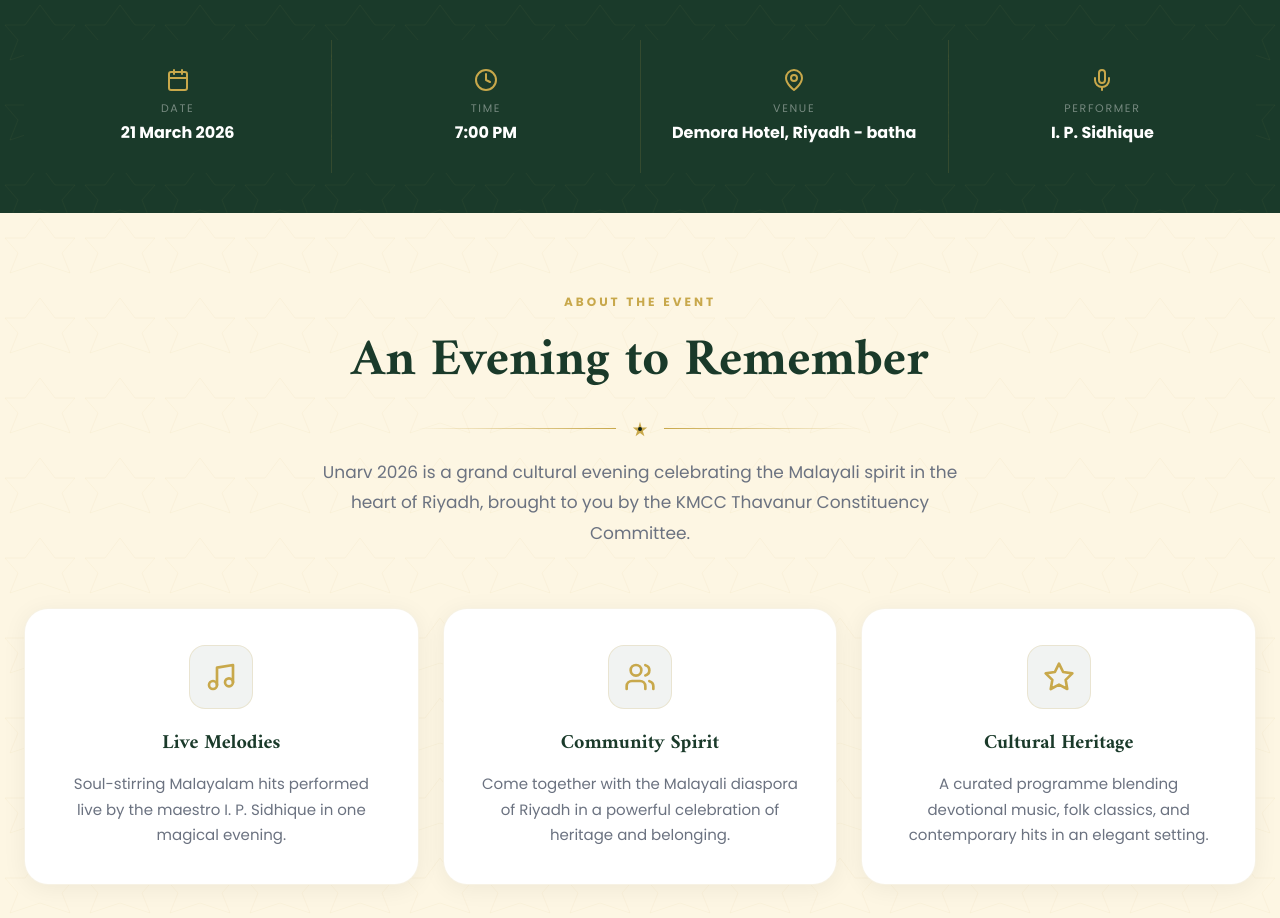
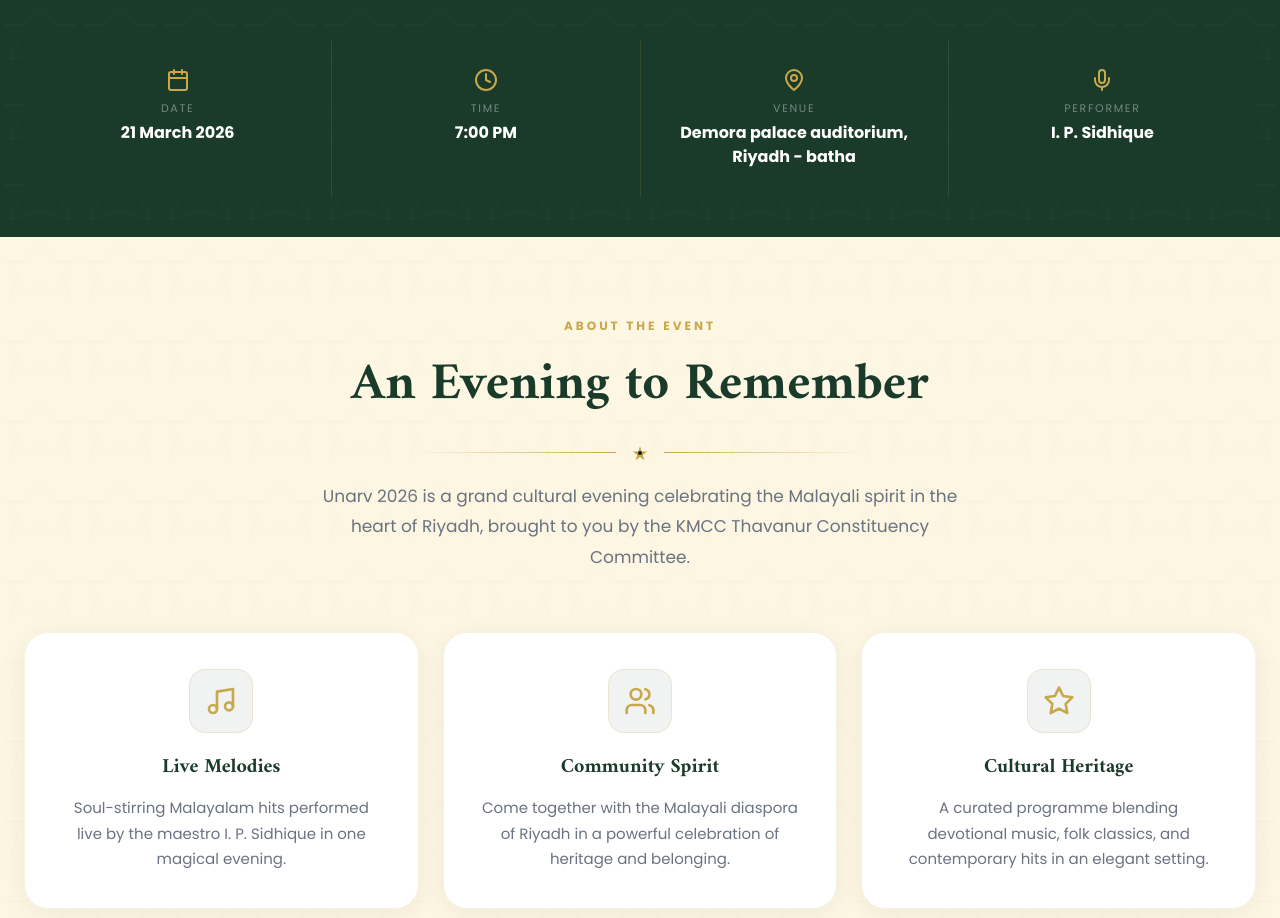
Before and after one commit to sahadsaleel/Unarv2026, a React (Vite) app: page / in a window 1280 px wide. Shown: the part 800-1718 px from the top of the page. Built offline with nearby package versions, Linux system fonts and the light colour scheme.

Commit message:
final place changed

```diff
--- a/src/pages/Home.jsx
+++ b/src/pages/Home.jsx
@@ -195,7 +195,7 @@ const Home = () => {
                         {[
                             { icon: <Calendar size={24} />, label: 'Date', value: '21 March 2026' },
                             { icon: <Clock size={24} />, label: 'Time', value: '7:00 PM' },
-                            { icon: <MapPin size={24} />, label: 'Venue', value: 'Demora Hotel, Riyadh - batha' },
+                            { icon: <MapPin size={24} />, label: 'Venue', value: 'Demora palace auditorium, Riyadh - batha' },
                             { icon: <Mic size={24} />, label: 'Performer', value: 'I. P. Sidhique' },
                         ].map(({ icon, label, value }, i) => (
                             <div key={i} style={{
```
